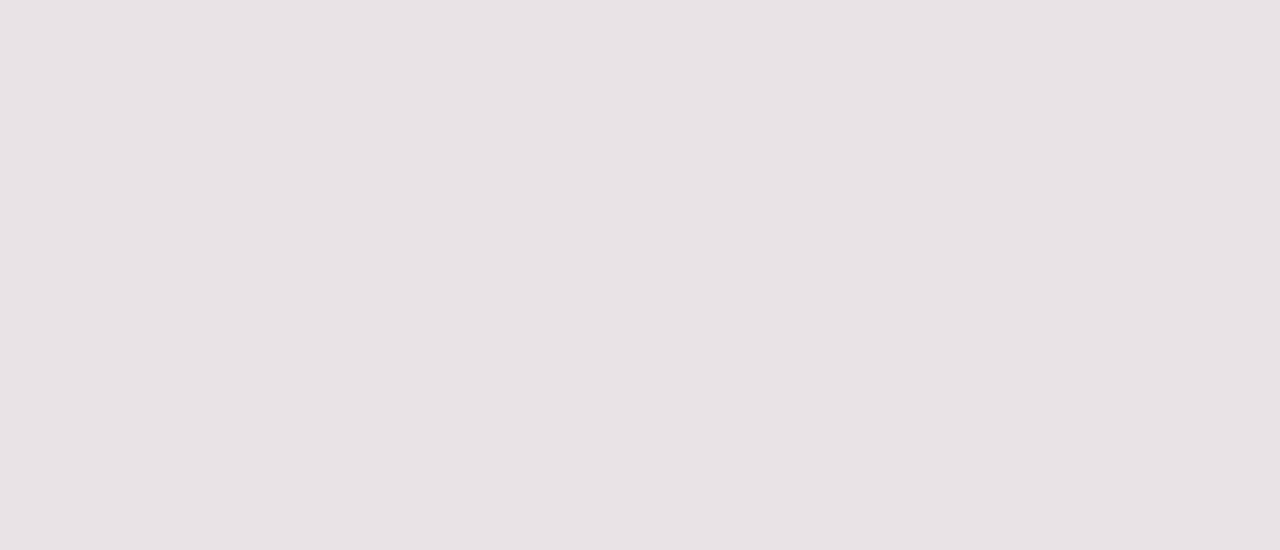
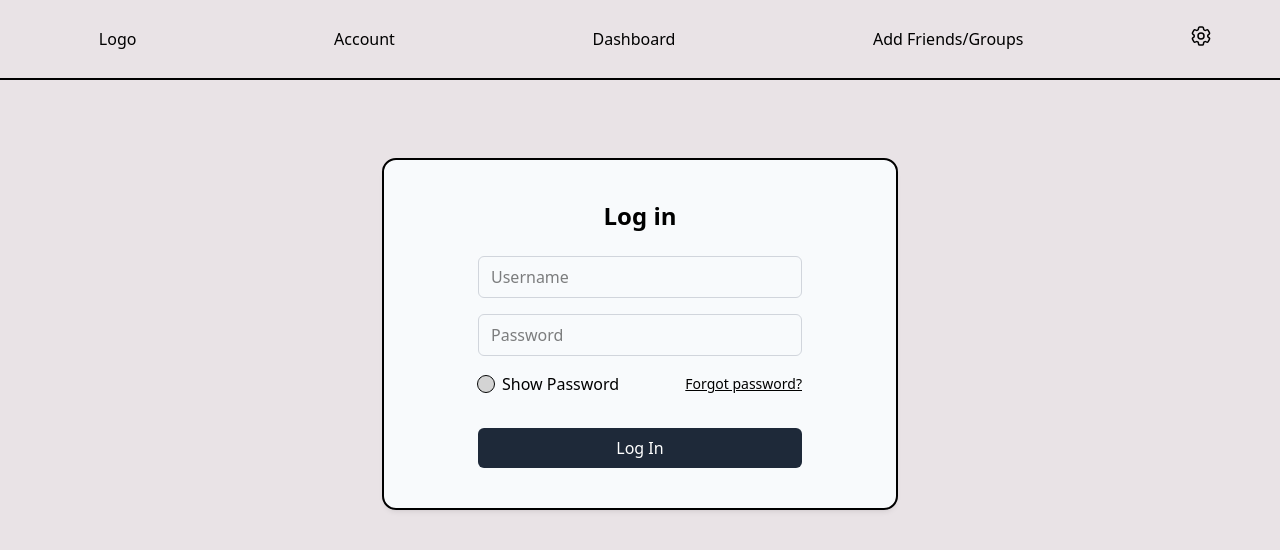
Before and after one commit to Oasis-NEU/f25-group-25, a React (Vite) app in the folder my-react-app/: page /login in a window 1280 px wide. Before the commit this address had no page. Shown: the top 550 px of the page. Built offline with nearby package versions, Linux system fonts and the light colour scheme.

Commit message:
updated landing and added showpw feature

```diff
--- a/my-react-app/src/App.jsx
+++ b/my-react-app/src/App.jsx
@@ -4,6 +4,7 @@ import './App.css';
 import { BrowserRouter, Routes, Route, Link } from "react-router-dom"
 import Landing from "./pages/landing";
 import Settings from "./pages/settings";
+import Login from "./pages/login";
 
 function App() {
   return (
@@ -27,6 +28,8 @@ function App() {
         <Route path="/dashboard" element={<Dashboard />} />
         <Route path="/landing" element={<Landing />} />
         <Route path='/settings' element={<Settings/>}/>
+        <Route path='/login' element={<Login/>}/>
+
       </Routes>
     </BrowserRouter>
   )
--- a/my-react-app/src/pages/login.jsx
+++ b/my-react-app/src/pages/login.jsx
@@ -1,9 +1,11 @@
-import NavBar from "../navbar"
+import { useState } from "react";
+import NavBar from "../navbar";
+function Login() {
+    const [showPass, setShowPass] = useState(false)
 
-function Login() {
     return (
         <div>
-      <NavBar />
+            <NavBar/>
             <div className="bg-slate-50 outline-2 rounded-xl mt-20 flex flex-col justify-center items-center w-2/5 mx-auto p-10 shadow-md">
                 <h1 className="text-2xl font-semibold mb-6">Log in</h1>
                 <form className="flex flex-col w-3/4 space-y-4">
@@ -13,10 +15,24 @@ function Login() {
                         className="border border-gray-300 rounded-md px-3 py-2 focus:outline-none focus:ring-2 focus:ring-gray-400"
                     />
                     <input
-            type="password"
+                        type={showPass ? "" : "password"}
+                        id='password'
                         placeholder="Password"
                         className="border border-gray-300 rounded-md px-3 py-2 focus:outline-none focus:ring-2 focus:ring-gray-400"
                     />
+                    <div className="flex justify-between items-center">
+                        <label className="flex items-center gap-2">
+                            <input
+                                type="checkbox"
+                                checked={showPass}
+                                onChange={() => setShowPass(!showPass)}
+                                className={showPass ? "cursor-pointer w-4 h-4 appearance-none outline-1 rounded-full bg-neutral-800" : "cursor-pointer grayscale w-4 h-4 appearance-none outline-1 rounded-full bg-neutral-300"}
+                            />
+                            <span>Show Password</span>
+                        </label>
+                        <p className='underline cursor-pointer text-sm'>Forgot password?</p>
+                    </div>
+
                     <button
                         type="submit"
                         className="mt-4 bg-gray-800 text-white rounded-md py-2 hover:bg-gray-700 transition-all"
```
Lines whose indentation alone changed are shown as unchanged.
